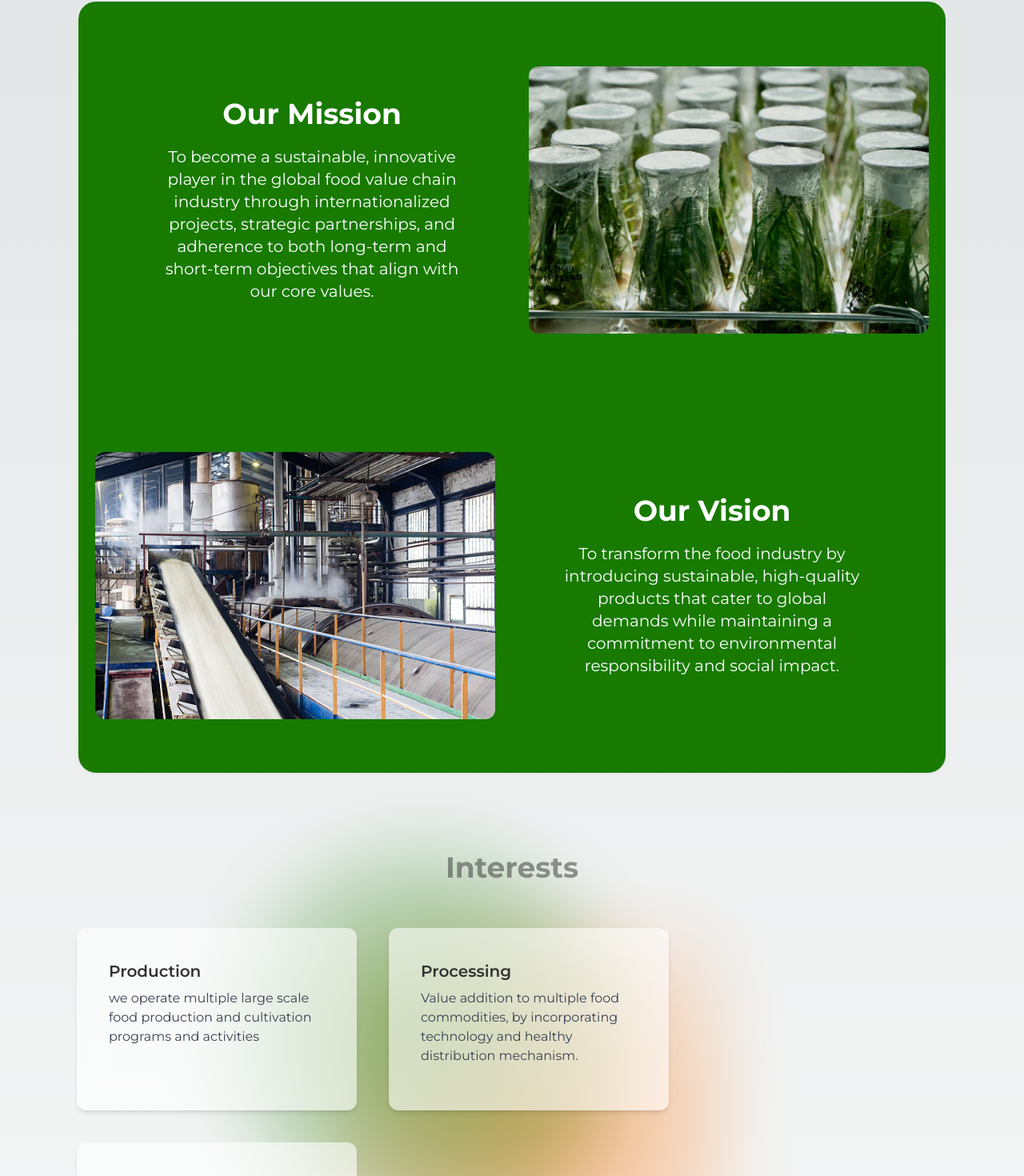
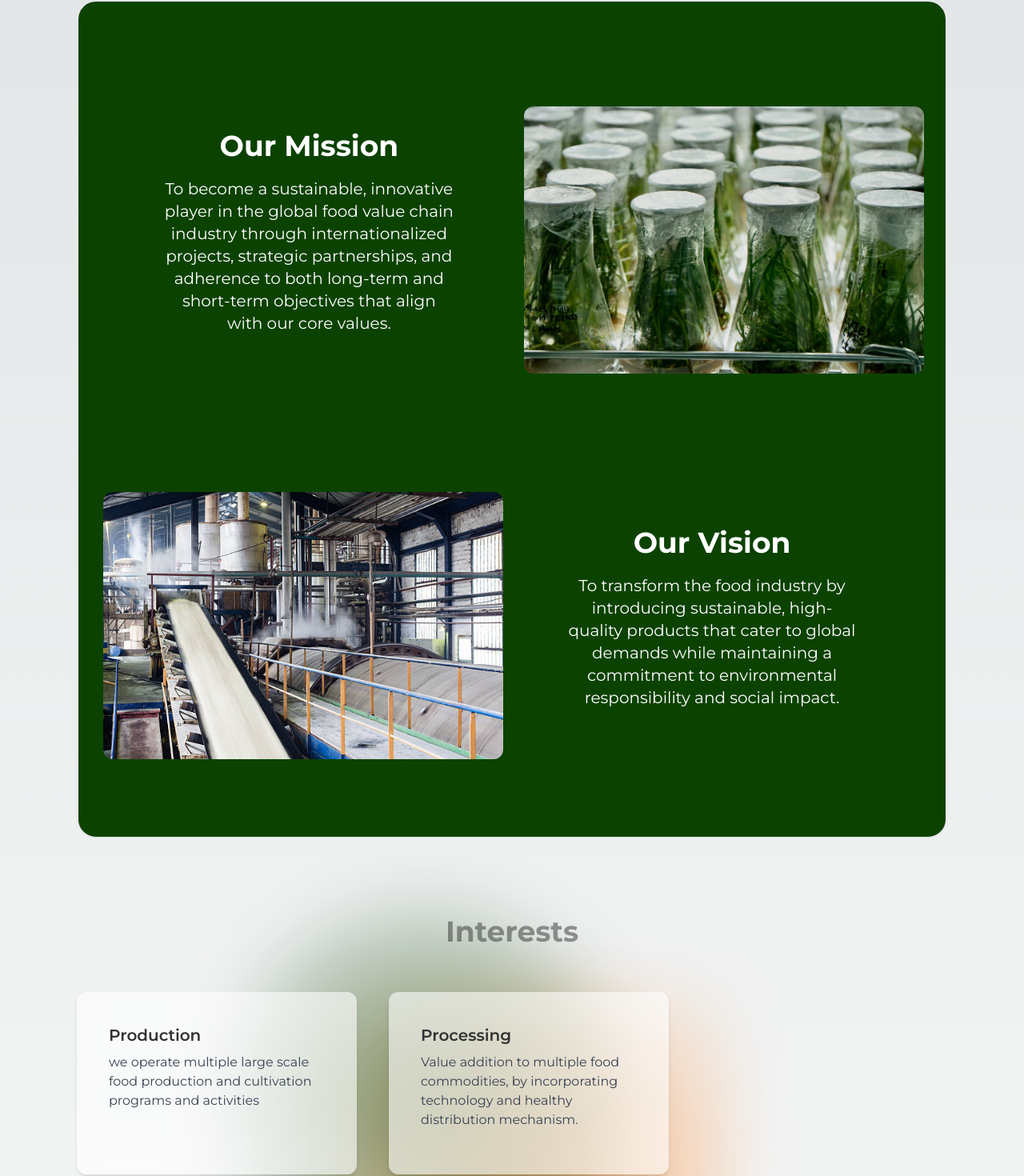
Before and after one commit to Vickel77/orangedrops, a Next.js app: page / in a window 1280 px wide. Shown: the part 1257-2727 px from the top of the page at 80% size. Built offline with nearby package versions, Linux system fonts and the light colour scheme.

Commit message:
changed color n mission margin

```diff
--- a/src/component/Mission/index.tsx
+++ b/src/component/Mission/index.tsx
@@ -3,9 +3,9 @@ import React from "react";
 
 function Mission() {
   return (
-    <section className="bg-secondary rounded-3xl mt-20  py-10 w-full border-2">
-      <div className=" flex flex-wrap  w-full justify-center items-center">
-        <div className="max-w-[100%] md:max-w-[50%] text-white text-center p-5 md:p-20">
+    <section className="bg-secondary rounded-3xl mt-20  py-20 px-5 w-full border-2">
+      <div className=" flex flex-wrap  w-full justify-evenly items-center">
+        <div className="max-w-[100%] md:max-w-[50%] text-white text-center  md:p-20">
           <h2
             data-aos="fade-in"
             className="text-2xl md:text-4xl font-bold mb-5 "
@@ -19,7 +19,7 @@ function Mission() {
             objectives that align with our core values.
           </p>
         </div>
-        <div className=" max-w-[100%] md:max-w-[50%] before:absolute before:rounded-3xl before:h-[500px]  before:content-['']  before:w-[300px]">
+        <div className=" max-w-[100%] md:max-w-[50%] before:absolute before:rounded-3xl before:h-[500px]  before:content-['']  before:w-[300px] mt-5">
           <Image
             data-aos="fade-left"
             className="relative rounded-xl"
@@ -31,7 +31,7 @@ function Mission() {
         </div>
       </div>
       <div className=" flex flex-row-reverse flex-wrap  w-full justify-center items-center mt-20 ">
-        <div className="max-w-[100%] md:max-w-[50%] text-white text-center p-5 md:p-20">
+        <div className="max-w-[100%] md:max-w-[50%] text-white text-center md:p-20">
           <h2
             data-aos="fade-in"
             className="text-2xl md:text-4xl font-bold mb-5 "
@@ -44,7 +44,7 @@ function Mission() {
             a commitment to environmental responsibility and social impact.
           </p>
         </div>
-        <div className=" max-w-[100%] md:max-w-[50%] before:absolute before:rounded-3xl before:h-[500px]  before:content-['']  before:w-[300px]">
+        <div className=" max-w-[100%] md:max-w-[50%] before:absolute before:rounded-3xl before:h-[500px]  before:content-['']  before:w-[300px] mt-5">
           <Image
             data-aos="fade-right"
             className="relative rounded-xl"
--- a/tailwind.config.ts
+++ b/tailwind.config.ts
@@ -17,7 +17,7 @@ const config: Config = {
       colors: {
         default: "#444444",
         primary: "#ff7000",
-        secondary: "#187A01",
+        secondary: "#0c4200",
         danger: "#FF331F",
         muted: "#909090",
         disabled: "#C4C4C4",
```
